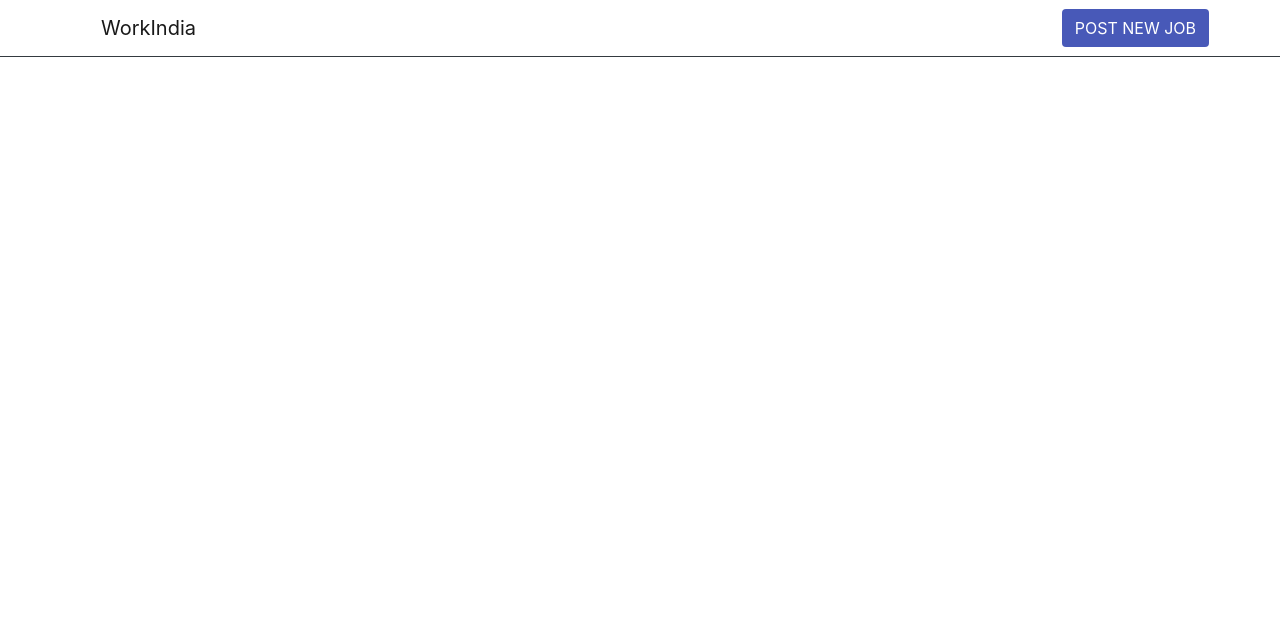
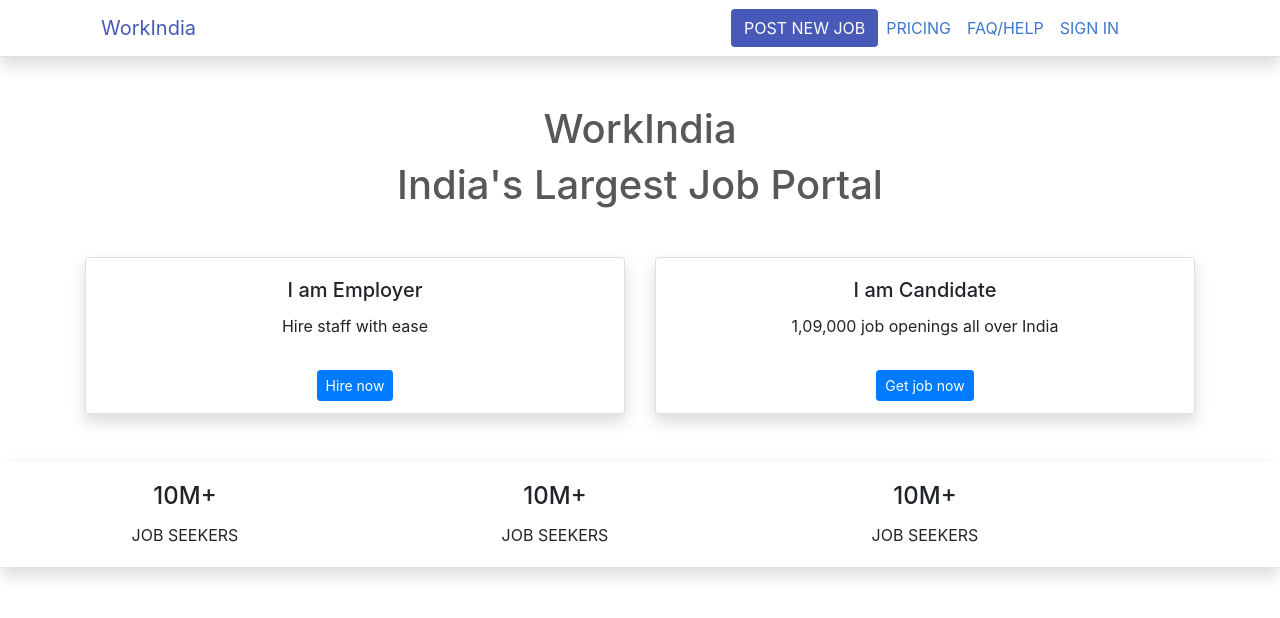
Before and after one commit to rahulgore34/rswicopy, an Angular app: page / in a window 1280 px wide. Shown: the top 618 px of the page. Built offline with nearby package versions, Linux system fonts and the light colour scheme.

Commit message:
next page done

```diff
--- a/src/app/app.component.html
+++ b/src/app/app.component.html
@@ -1 +1,3 @@
 <app-header></app-header>
+<app-page2></app-page2>
+<app-page3></app-page3>
--- a/src/app/header/header.component.html
+++ b/src/app/header/header.component.html
@@ -1,12 +1,11 @@
-<div class="border border-dark border-top-0 border-left-0 border-right-0">
-  <div class="container container-sm">
-    <div class="container ">
+<div class="border border-grey border-top-0 border-left-0 border-right-0 shadow bg-white">
+  <div class="container">
     <nav class="navbar navbar-expand-md navbar-light">
       <!-- Brand -->
       <a class="navbar-brand" href="#">WorkIndia</a>
-        <div class="ml-auto  d-flex">
+      <div class="postjob-wrap ">
         <button type="button" class="btn addcolor">POST NEW JOB</button>
-
+      </div>
       <!-- Toggler/collapsibe Button -->
       <button class="navbar-toggler" type="button" data-toggle="collapse" data-target="#collapsibleNavbar"
         (click)="isShow= !isShow">
@@ -15,19 +14,18 @@
 
       <!-- Navbar links -->
       <div class="collapse navbar-collapse" id="collapsibleNavbar" [ngClass]="{ 'show': isShow }">
-            <ul class="navbar-nav d-sm-none">
-              <li class="nav-item mr-2">
+        <ul class="navbar-nav">
+          <li class="nav-item">
             <a class="nav-link" href="#">PRICING</a>
           </li>
-              <li class="nav-item mr-2">
+          <li class="nav-item">
             <a class="nav-link" href="#">FAQ/HELP</a>
           </li>
-              <li class="nav-item mr-2">
+          <li class="nav-item">
             <a class="nav-link" href="#">SIGN IN</a>
           </li>
         </ul>
       </div>
-        </div>
     </nav>
   </div>
 </div>
--- a/src/app/header/header.component.scss
+++ b/src/app/header/header.component.scss
@@ -1,8 +1,3 @@
-* {
-  box-sizing: content-box;
-}
-
-.container {
 .navbar {
 
   //add color to new job post button
@@ -15,20 +10,17 @@
     }
   }
 
-    s .navbar-brand {
+  .navbar-brand {
     color: #4859b8;
   }
 
-    .collapse {
-      .navbar-nav {
-
-
-        .nav-item {
   .nav-link {
     color: #3f77cf;
   }
+
+  .postjob-wrap {
+    display: flex;
+    flex-grow: 10;
+    justify-content: flex-end;
   }
 }
-    }
-  }
-}
--- /dev/null
+++ b/src/app/page2/page2.component.html
@@ -0,0 +1,31 @@
+<div class="mt-5 container-md">
+
+  <h1 class="h1Color text-center">WorkIndia</h1>
+  <h1 class="h1Color text-center mb-5">India's Largest Job Portal</h1>
+  <div class="row">
+    <div class="col-6 ">
+      <div class="card h-100 text-center shadow bg-white">
+        <div class="card-body">
+          <h5 class="card-title bg-white border-0">I am Employer</h5>
+          <p class="card-text">Hire staff with ease</p>
+        </div>
+        <div class="card-footer bg-white border-0">
+          <a href="#" class="btn btn-primary mw-25 d-flex justify-content-center d-md-table mx-auto btn-sm">Hire
+            now</a>
+        </div>
+      </div>
+    </div>
+    <div class="col-6">
+      <div class="card mh-50 text-center shadow bg-white">
+        <div class="card-body">
+          <h5 class="card-title border-0 bg-white">I am Candidate</h5>
+          <p class="card-text">1,09,000 job openings all over India</p>
+        </div>
+        <div class="card-footer border-0 bg-white">
+          <a href="#" class="btn btn-primary mw-25 d-flex justify-content-center d-md-table mx-auto btn-sm">Get job
+            now</a>
+        </div>
+      </div>
+    </div>
+  </div>
+</div>
--- /dev/null
+++ b/src/app/page2/page2.component.scss
@@ -0,0 +1,3 @@
+.h1Color {
+  color: #585858;
+}
--- /dev/null
+++ b/src/app/page2/page2.component.ts
@@ -0,0 +1,15 @@
+import { Component, OnInit } from '@angular/core';
+
+@Component({
+  selector: 'app-page2',
+  templateUrl: './page2.component.html',
+  styleUrls: ['./page2.component.scss']
+})
+export class Page2Component implements OnInit {
+
+  constructor() { }
+
+  ngOnInit() {
+  }
+
+}
--- /dev/null
+++ b/src/app/page3/page3.component.html
@@ -0,0 +1,31 @@
+<div class="shadow bg-white mt-5 p-31">
+  <div class="container row">
+    <div class="col-4">
+      <div class="card text-center border-0">
+        <i class="card-img-top"> </i>
+        <div class="card-body">
+          <h4 class="card-title">10M+</h4>
+          <p class="card-text">JOB SEEKERS</p>
+        </div>
+      </div>
+    </div>
+    <div class="col-4">
+      <div class="card text-center border-0">
+        <i class="card-img-top"> </i>
+        <div class="card-body">
+          <h4 class="card-title">10M+</h4>
+          <p class="card-text">JOB SEEKERS</p>
+        </div>
+      </div>
+    </div>
+    <div class="col-4">
+      <div class="card text-center border-0">
+        <i class="card-img-top"> </i>
+        <div class="card-body">
+          <h4 class="card-title">10M+</h4>
+          <p class="card-text">JOB SEEKERS</p>
+        </div>
+      </div>
+    </div>
+  </div>
+</div>
--- /dev/null
+++ b/src/app/page3/page3.component.ts
@@ -0,0 +1,15 @@
+import { Component, OnInit } from '@angular/core';
+
+@Component({
+  selector: 'app-page3',
+  templateUrl: './page3.component.html',
+  styleUrls: ['./page3.component.scss']
+})
+export class Page3Component implements OnInit {
+
+  constructor() { }
+
+  ngOnInit() {
+  }
+
+}
```
Also changed, not shown: src/app/app.module.ts (+10 -15 lines), src/app/page3/page3.component.scss (added), 2 other files (tests, documents, lock files or other folders). Lines whose indentation alone changed are shown as unchanged.
